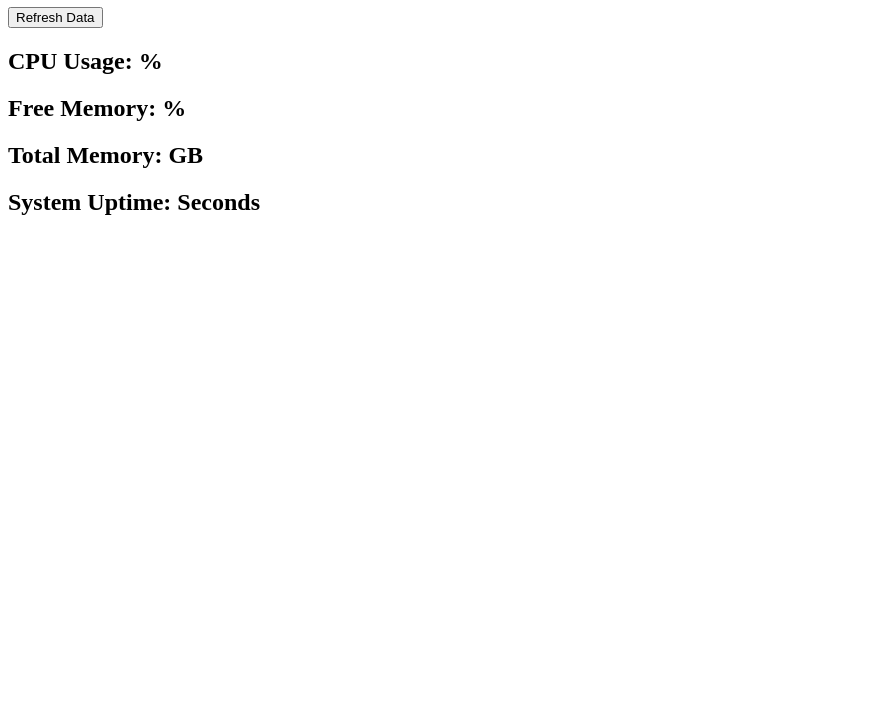
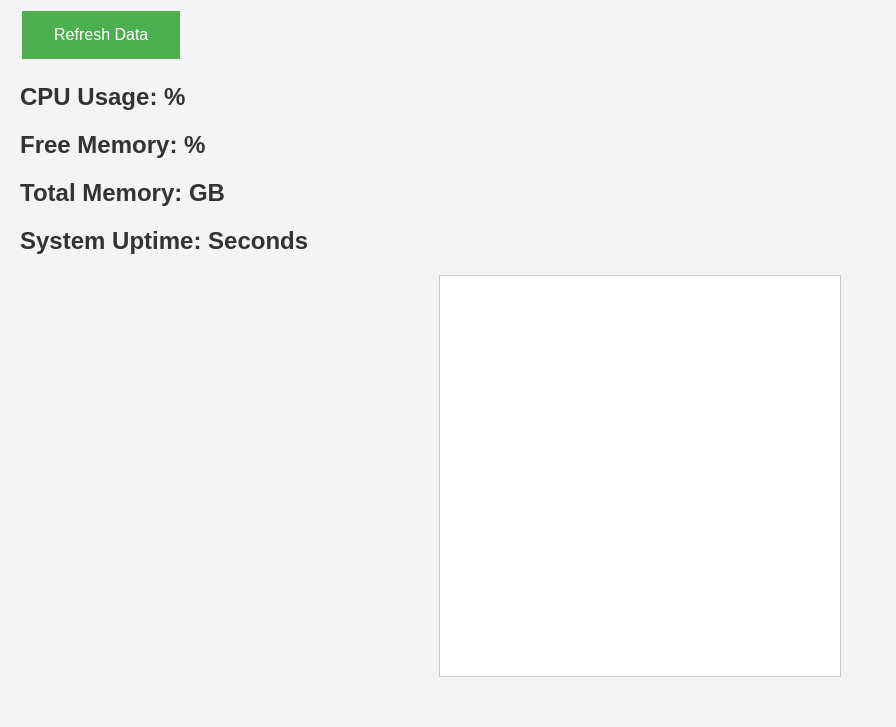
Before and after one commit to vikramsaix/Cpumonitor, a website: page public/index.html in a window 1280 px wide. Shown: the part 73-800 px from the top of the page, without its empty margins (0-896 px from the left). Drawn offline with nearby package versions, Linux system fonts and the light colour scheme.

Commit message:
updated styling

```diff
--- a/public/index.html
+++ b/public/index.html
@@ -4,6 +4,35 @@
     <meta charset="UTF-8">
     <title>System Resource Monitor</title>
     <script src="https://cdn.jsdelivr.net/npm/chart.js"></script> <!-- For Charts -->
+    <style>
+        body {
+            font-family: Arial, sans-serif;
+            margin: 20px;
+            background-color: #f4f4f4;
+            color: #333;
+        }
+        h1, h2 {
+            color: #333;
+        }
+        #refreshData {
+            background-color: #4CAF50; /* Green */
+            border: none;
+            color: white;
+            padding: 15px 32px;
+            text-align: center;
+            text-decoration: none;
+            display: inline-block;
+            font-size: 16px;
+            margin: 4px 2px;
+            cursor: pointer;
+        }
+        canvas {
+            display: block;
+            margin: 20px auto;
+            background-color: #fff;
+            border: 1px solid #ccc;
+        }
+    </style>
 </head>
 <body>
     <h1>System Resource Monitor</h1>
```
